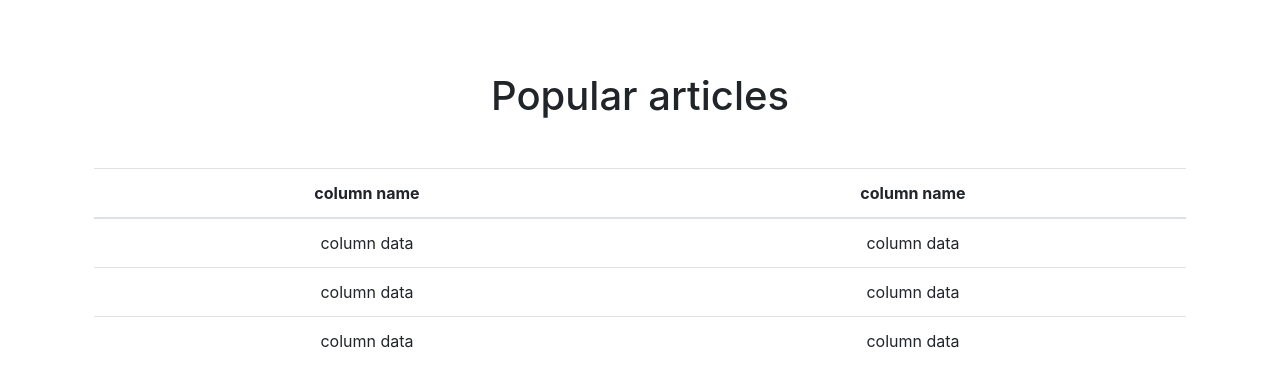
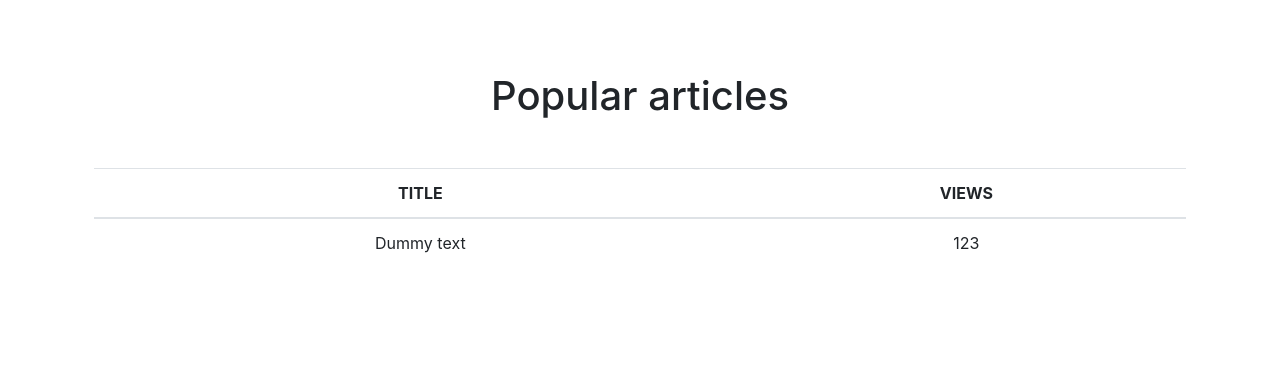
Before and after one commit to charlesferreira/fsnd-log-analysis, a Flask app: page /articles in a window 1280 px wide. Shown: the part 56-443 px from the top of the page. Run offline with Flask 2, Linux system fonts and the light colour scheme; some libraries are stand-ins or nearby versions.

Commit message:
Make the HTML template more generic to accommodate all reports

```diff
--- a/report.py
+++ b/report.py
@@ -3,6 +3,8 @@
 # A simple reporting tool for the Full Stack Web Developer Nanodegree @ Udacity
 
 from flask import Flask, render_template
+
+from db import get_popular_articles
 
 app = Flask(__name__)
 
@@ -16,7 +18,9 @@ def home():
 def articles():
     ''' Most popular articles '''
     title = 'Popular articles'
-    return render_template('report.html', title=title)
+    articles = get_popular_articles()
+    return render_template('report.html', title=title, data=articles, columns=['title', 'views'])
+
 
 if __name__ == '__main__':
     app.run(host='0.0.0.0', port=8000)
--- a/templates/report.html
+++ b/templates/report.html
@@ -6,23 +6,19 @@
 <table class="table report-table">
     <thead>
     <tr>
-        <th>column name</th>
-        <th>column name</th>
+        {% for col in columns %}
+        <th>{{ col | upper }}</th>
+        {% endfor %}
     </tr>
     </thead>
     <tbody>
+    {% for row in data %}
     <tr>
-        <td>column data</td>
-        <td>column data</td>
+        {% for col in columns %}
+        <td>{{ row[col] }}</td>
+        {% endfor %}
     </tr>
-    <tr>
-        <td>column data</td>
-        <td>column data</td>
-    </tr>
-    <tr>
-        <td>column data</td>
-        <td>column data</td>
-    </tr>
+    {% endfor %}
     </tbody>
 </table>
 {% endblock %}
```
